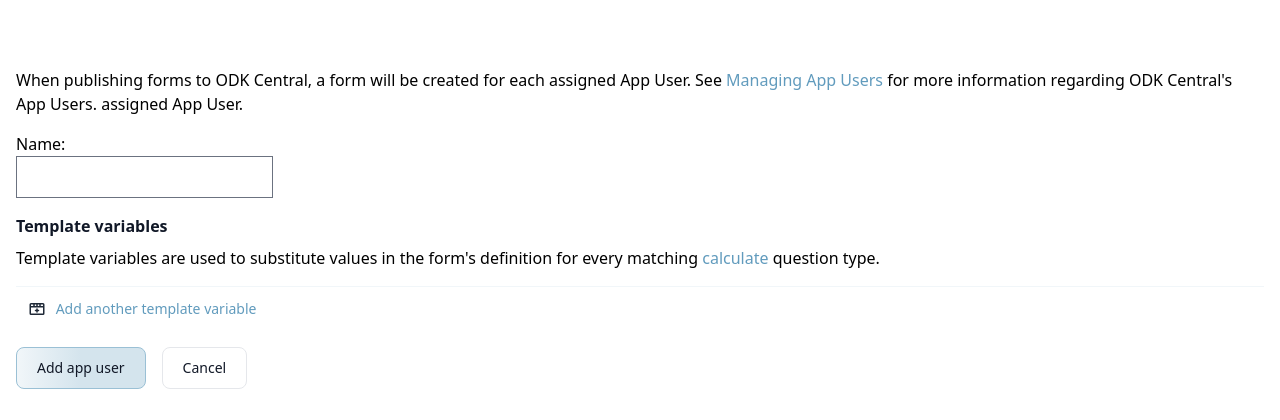
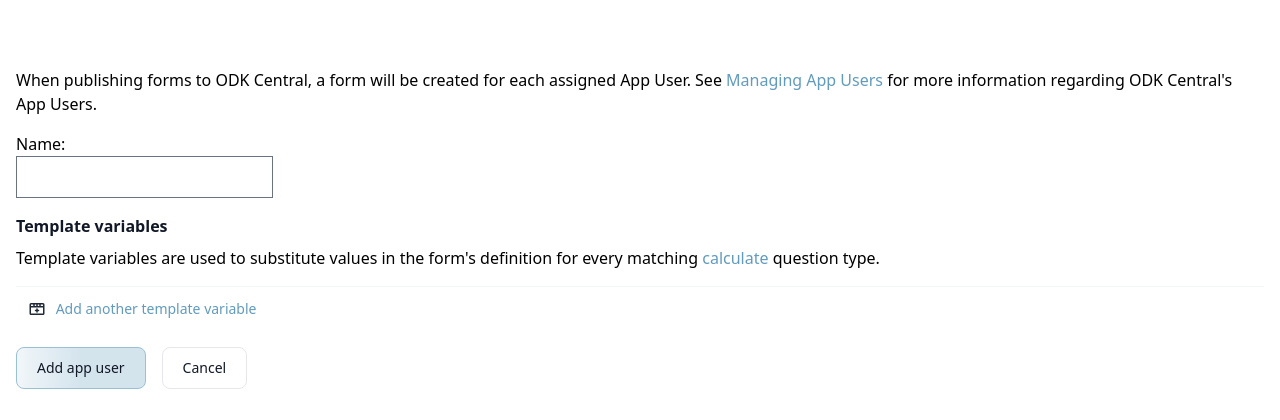
Before and after one commit to caktus/publish-mdm, a Django app: template config/templates/odk_publish/change_app_user.html in a window 1280 px wide. Shown: the part 60-480 px from the top of the page. Run offline with Django 4.2, Linux system fonts and the light colour scheme; the template is opened without the code that fills it: values that come from a table or form of the project are taken from there, others are empty; style sheets or scripts are compiled from the project's sources; parts of the project's set-up code (start-up, migrations or seed data) failed here and were passed over; some libraries are stand-ins or nearby versions.

Commit message:
Fix app user change template.

```diff
--- a/config/templates/odk_publish/change_app_user.html
+++ b/config/templates/odk_publish/change_app_user.html
@@ -9,11 +9,10 @@
 {% block content %}
     <p class="mb-4 dark:text-gray-400">
         When publishing forms to ODK Central, a form will be created for each
-        assigned App User. See <a
-        href="https://docs.getodk.org/central-users/#managing-app-users"
-        target="_blank" class="text-primary-600 hover:underline">Managing App
+        assigned App User. See <a href="https://docs.getodk.org/central-users/#managing-app-users"
+    target="_blank"
+    class="text-primary-600 hover:underline">Managing App
         Users</a> for more information regarding ODK Central's App Users.
-        assigned App User.
     </p>
     <form method="post">
         {% csrf_token %}
@@ -31,8 +30,8 @@
         <p class="mb-4 dark:text-gray-400">
             Template variables are used to substitute values in the form's
             definition for every matching <a class="text-primary-600 hover:underline"
-            href="https://docs.getodk.org/form-logic/#calculations"
-            target="_blank">calculate</a> question type.
+    href="https://docs.getodk.org/form-logic/#calculations"
+    target="_blank">calculate</a> question type.
         </p>
         {{ variables_formset.management_form }}
         {% with num_cols=variables_formset.empty_form.visible_fields|length %}
```
